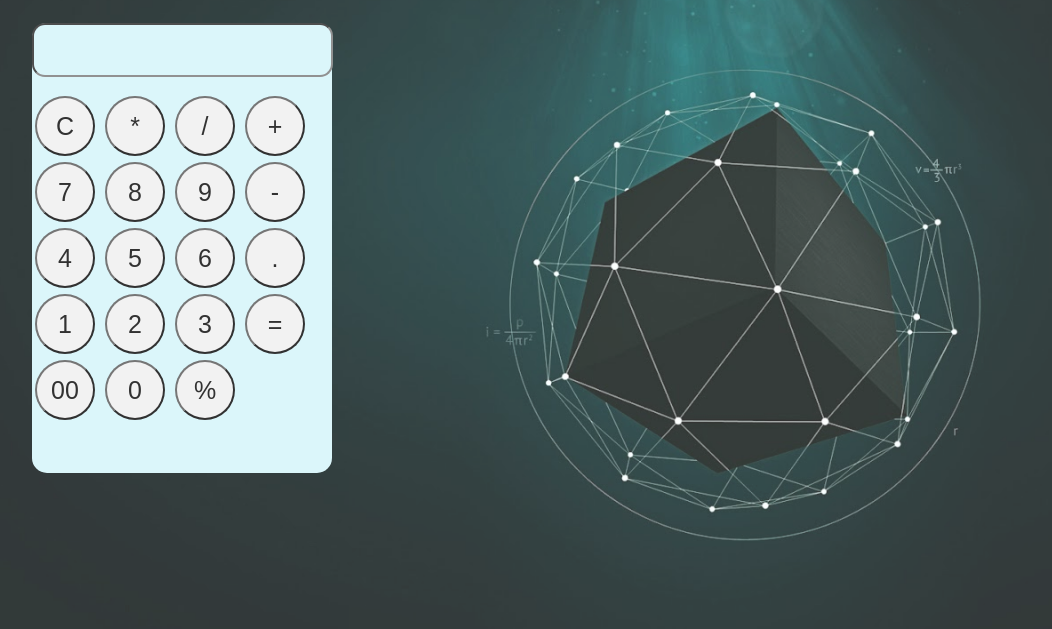
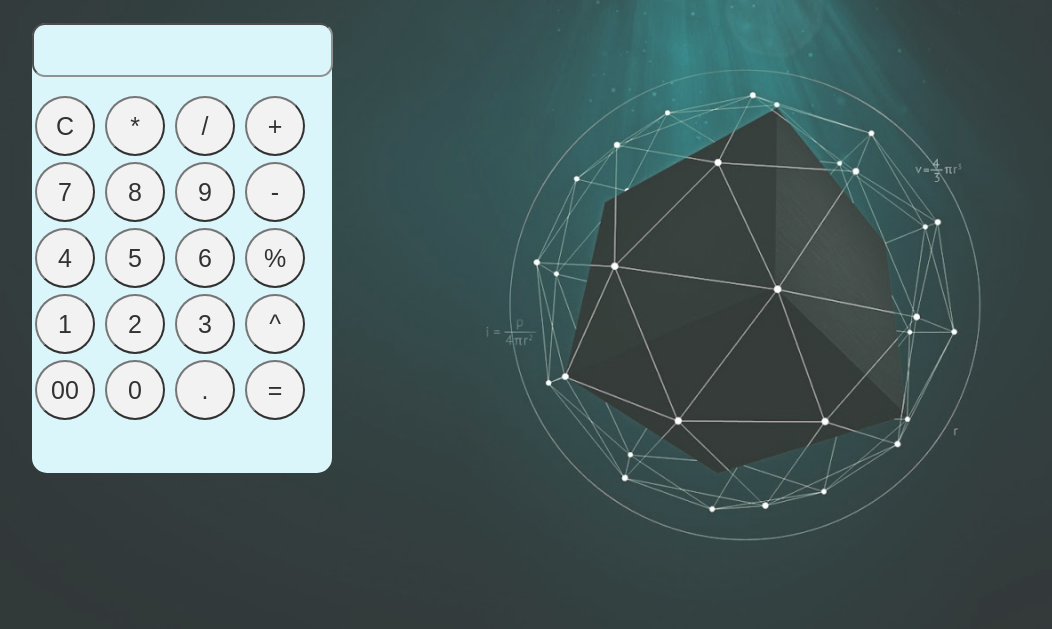
Before and after one commit to Atif-ak/calculator, a plain HTML site: page index.html in a window 1280 px wide. Shown: the part 99-728 px from the top of the page, without its empty margins (160-1212 px from the left). Drawn offline with Linux system fonts and the light colour scheme.

Commit message:
Update index.html

```diff
--- a/index.html
+++ b/index.html
@@ -29,14 +29,20 @@
                 <button class="operand" id="4" onclick="dis('4')">4</button>
                 <button class="operand" id="5" onclick="dis('5')">5</button>
                 <button class="operand" id="6" onclick="dis('6')">6</button>
-                <button class="operator" id="." onclick="dis('.')">.</button>
+                <button class="blank" id="blank2" onclick="dis('%')">%</button>
+
                 <button class="operand" id="1" onclick="dis('1')">1</button>
                 <button class="operand" id="2" onclick="dis('2')">2</button>
                 <button class="operand" id="3" onclick="dis('3')">3</button>
-                <button class="solve" id="result" onclick="solve()">=</button>
+                <button class="blank" id="blank2" onclick="dis('^')">^</button>
+
+                <!-- <button class="solve" id="result" onclick="solve()">=</button> -->
                 <button class="blank" id="blank3" onclick="dis('00')">00</button>
                 <button class="operand" id="zero" onclick="dis('0')">0</button>
-                <button class="blank" id="blank2" onclick="dis('%')">%</button>
+                <button class="operator" id="." onclick="dis('.')">.</button>
+
+                <button class="solve" id="result" onclick="solve()">=</button>
+
                 <!-- <button class="blank" id="blank1">.</button> -->
 
 
```
